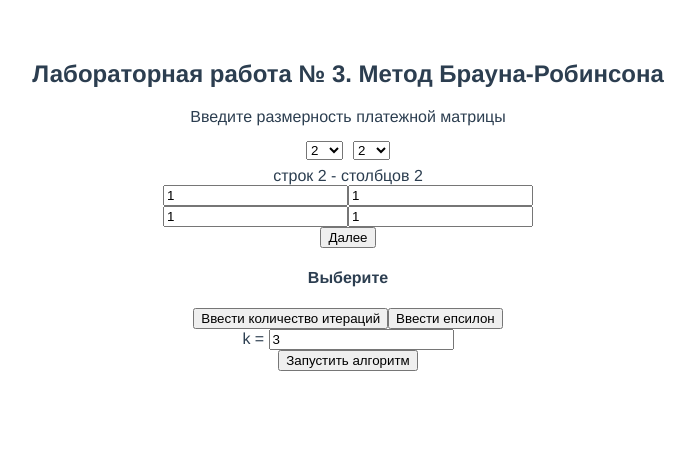
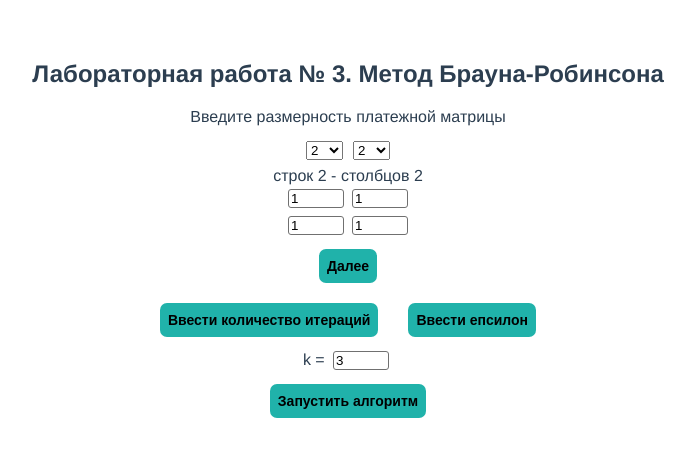
Before and after one commit to Yuliana-coder/3tpr, a Vue app: page / in a window 1280 px wide. Shown: the top 456 px of the page, without its empty margins (292-987 px from the left). Built offline with nearby package versions, Linux system fonts and the light colour scheme.

Commit message:
интерфейс1

```diff
--- a/src/App.vue
+++ b/src/App.vue
@@ -2,31 +2,15 @@
   <div id="app">
     <div class="app-page">
       <h2 class="app-page__title">Лабораторная работа № 3. Метод Брауна-Робинсона</h2>
-      <h4 class="app-page__terminate-message" v-if="terminateForcibly">Количество итераций превысило 10 или что-то пошло не так</h4>
+      <h4 class="app-page__terminate-message" v-if="terminateForcibly">Количество итераций превысило 500 или что-то пошло не так</h4>
       <!-- <template v-if="!isStart"> -->
         <span>Введите размерность платежной матрицы</span>
         <div class="app-page__selectors-wrapper">
-          <select class="app-page__selector-item" title="Количество" v-model="rows">
-            <option>2</option>
-            <option>3</option>
-            <option>4</option>
-            <option>5</option>
-            <option>6</option>
-            <option>7</option>
-            <option>8</option>
-            <option>9</option>
-            <option>10</option>
+          <select @change = "isConfirmDemension = true" class="app-page__selector-item" title="Количество" v-model="columns">
+            <option v-for="n in 9" :key="n">{{n+1}}</option>
           </select>
-          <select class="app-page__selector-item" v-model="columns">
-            <option>2</option>
-            <option>3</option>
-            <option>4</option>
-            <option>5</option>
-            <option>6</option>
-            <option>7</option>
-            <option>8</option>
-            <option>9</option>
-            <option>10</option>
+          <select @change = "isConfirmDemension = true" class="app-page__selector-item" v-model="rows">
+            <option v-for="n in 9" :key="n">{{n+1}}</option>
           </select>
 
         </div>
@@ -34,45 +18,40 @@
 
         <section v-if="matrix && matrix.length" class="app-page__input-matrix">
           <div v-for="(element,key1) in matrix" :key="key1" class="app-page__matrix-wrapperr">
-            <input v-for="(element1, key2) in element" :key="key2" v-model="matrix[key1][key2]" />
+            <input type="number" v-for="(element1, key2) in element" :key="key2" v-model="matrix[key1][key2]" />
           </div>
         </section>
+        <button class="btn" v-if="isConfirmDemension" @click="setDemension">Подтвердить размерность</button>
 
-        <button @click="startInputMatrix">Далее</button>
+        <button class="btn" @click="startInputMatrix">Далее</button>
       <!-- </template> -->
 
       <!-- <template v-else> -->
-        <h4>Выберите</h4>
 
         <div>{{outputData.i}}</div>
         <div>{{outputData.j}}</div>
         <div>
-          <button @click="isIteration=true">Ввести количество итераций</button>
-          <button @click="isIteration=false">Ввести епсилон</button>
+          <button class="btn" @click="isIteration=true">Ввести количество итераций</button>
+          <button class="btn" @click="isIteration=false">Ввести епсилон</button>
         </div>
         <div v-if="isIteration">
           <span>k = </span>
-          <input @input="epsilon=null" v-model="iteration"/>
+          <input type="number" min="0" @input="epsilon=null" v-model="iteration"/>
         </div>
         <div v-else>
           <span>епсилон = </span>
-          <input @epsilon="iteration=null" v-model="epsilon"/>
+          <input type="number" @epsilon="iteration=null" v-model="epsilon"/>
         </div>
-        <button @click="startAlgorithm">Запустить алгоритм</button>
-        {{paymentMatrix}}
+        <button class="btn" @click="startAlgorithm">Запустить алгоритм</button>
+
+        <template v-if="saddlePoint">
+          <h5>Седловая точка: {{saddlePoint}}</h5>
+          <span>Векторы вероятностей {{probabilityVectorI}} {{probabilityVectorJ}}</span>
+        </template>
 
         <div v-for="(item, key) in outputData" :key="key">{{item}}</div>
 
-
-
       <!-- </template> -->
-
-      <!-- <div v-for="(attribute, index) in attributes">
-        <p>{{ attribute.name }}</p>
-        <div v-for="(attributevalue,indexval) in attribute.attribute_values">
-          <input v-model="attributes"  :value="attributevalue.id">
-        </div>
-</div> -->
 
     </div>
   </div>
@@ -85,6 +64,7 @@ export default {
    data(){
         return {
             isStart: false,
+            isConfirmDemension: false,
             rows: 2,
             columns: 2,
             matrix: null,
@@ -101,7 +81,10 @@ export default {
             rowIndMax: null,
             columnIndMin: null,
             outputData: [],
-            terminateForcibly: false
+            terminateForcibly: false,
+            saddlePoint: null,
+            probabilityVectorI: [],
+            probabilityVectorJ: []
         }
     },
     beforeMount:  function () {
@@ -116,6 +99,8 @@ export default {
   methods: {
     startInputMatrix() {
       this.isStart = !this.isStart;
+    },
+    setDemension() {
       let arr = new Array(parseInt(this.columns));
 
       for (var i = 0; i < arr.length; i++) {
@@ -135,11 +120,46 @@ export default {
         });
       }
 
+      let paymentMatrixColumn = [];
+      let rowsMin = [];
+      let columnsMax = [];
+      for(let i = 0; i < this.paymentMatrix[0].length; i++){
+        let tmpArr = [];
+        for(let j = 0; j < this.paymentMatrix[i].length; j++) {
+          tmpArr.push(this.paymentMatrix[j][i]);
+        }
+        paymentMatrixColumn.push(tmpArr);
+      }
+
+      for(let i = 0; i < this.paymentMatrix.length; i++){
+        rowsMin.push(Math.min.apply(null,this.paymentMatrix[i]));
+
+      }
+
+      for(let i = 0; i < paymentMatrixColumn.length; i++){
+        columnsMax.push(Math.max.apply(null,paymentMatrixColumn[i]));
+      }
+
+      let saddlePointArr = rowsMin.filter(function(obj) { return columnsMax.indexOf(obj) >= 0; });
+
+      if(saddlePointArr.length) {
+        this.saddlePoint = saddlePointArr[0];
+        this.probabilityVectorI = (new Array(parseInt(this.columns))).fill(0);
+        this.probabilityVectorI[columnsMax.indexOf(this.saddlePoint)] = 1;
+        this.probabilityVectorJ = (new Array(parseInt(this.rows))).fill(0);
+        this.probabilityVectorJ[rowsMin.indexOf(this.saddlePoint)] = 1;
+      }
+
+      console.log('rowsMin', rowsMin, 'columnsMax', columnsMax, 'saddlePoint', this.saddlePoint);
+      console.log('i',  this.probabilityVectorI, 'j',  this.probabilityVectorJ);
+
+      if(!this.saddlePoint) {
       if(this.isIteration) {
         this.algorithmWithIteration();
       }else {
         this.algorithmWithEpsilon();
       }
+    }
 
       this.vectorOfProbabilities('i');
       this.vectorOfProbabilities('j');
@@ -227,7 +247,7 @@ export default {
         this.currentIndexColumn = this.arrH.indexOf(this.V);
         this.currentIndexRow =  this.arrG.indexOf(this.M);
         count = count + 1;
-        if(count > 25) {
+        if(count > 500) {
           this.terminateForcibly = true;
         }
       }
@@ -272,6 +292,11 @@ export default {
         console.log(len);
       }
 
+      if(index === "i"){
+        this.probabilityVectorI = letArrProb;
+      }else{
+        this.probabilityVectorJ = letArrProb;
+      }
       console.log(letArrProb);
     }
   }
@@ -297,4 +322,26 @@ export default {
 .app-page__terminate-message {
   color:red;
 }
+.btn {
+    margin: 10px 15px;
+    padding: 10px 8px;
+    border: none;
+    max-width: 280px;
+    border-radius: 7px;
+    font-size: 14px;
+    font-weight: 700;
+    background-color: lightseagreen;
+    line-height: 1;
+    cursor: pointer;
+    outline: 0;
+}
+.btn:hover {
+  color: #fff;
+}
+input {
+  width: 50px;
+  margin: 4px;
+  border: 1px solid #707070;
+  border-radius: 3px;
+}
 </style>
```
